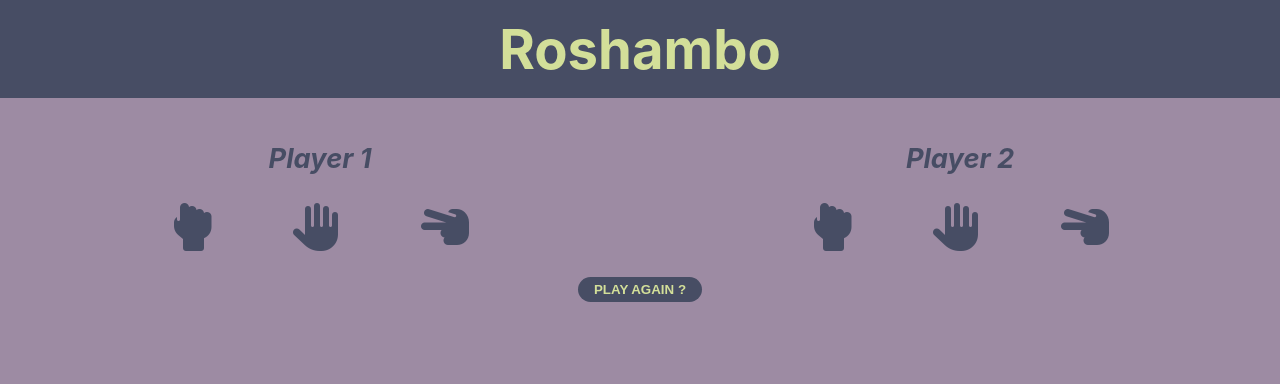
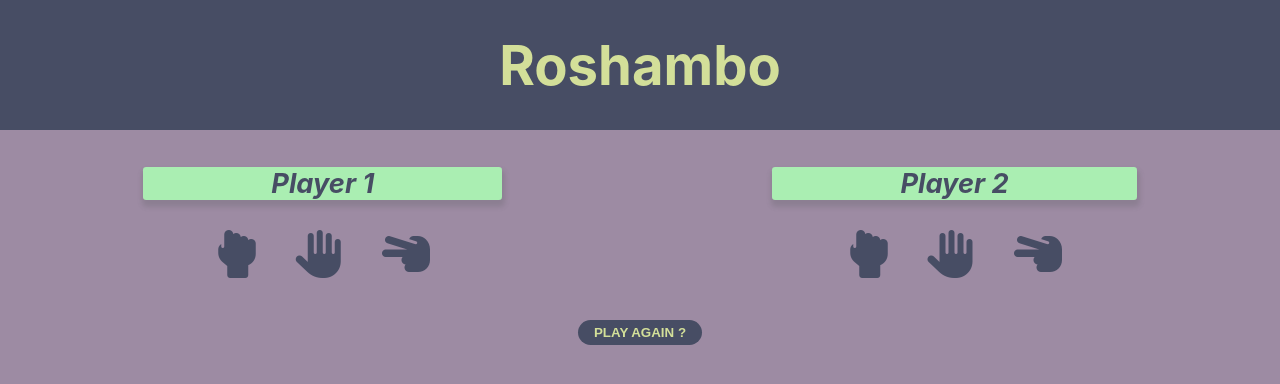
Before and after one commit to Taarts/RoshamboJS, a website built with Vite: page index.html in a window 1280 px wide. Built offline with nearby package versions, Linux system fonts and the light colour scheme.

Commit message:
Player 1/2 highlighted differently. one thing left to do... i don't know how

```diff
--- a/src/style.css
+++ b/src/style.css
@@ -20,42 +20,49 @@ body {
   padding: 0;
   text-align: center;
 }
+
 header h1 {
   color: var(--header-text-color);
   font-size: 3.4rem;
   text-align: center;
-  padding: 1rem;
+  padding: 2rem;
   margin: 0;
   background-color: var(--header-bckgd-color);
 }
 .container {
-  /* border: 2px solid green; */
   display: flex;
   /* flex-flow: column wrap; */
-  /* justify-content: center; */
+  justify-content: center;
   flex-flow: row wrap;
   justify-content: space-around;
   align-items: center;
+  padding: 0.51rem;
 }
 
 .container h1 {
+  display: block;
+  background-color: #aaeeb2;
+  border-radius: 0.2rem;
+  padding: 0 8rem;
   font-size: 1.7rem;
   color: #474d64;
   font-style: oblique;
+  /* text-decoration: underline; */
+  margin: 0.5rem;
+  box-shadow: 1px 5px 5px 2px rgba(75, 81, 82, 0.2);
 }
 
 fieldset {
   display: flex;
   justify-content: space-evenly;
-  padding-left: 0;
-  padding-right: 0;
+  margin: 1rem;
   border: none;
 }
 
 fieldset i {
   font-size: 3rem;
   color: #474d64;
-  margin: 0 2.5rem;
+  margin: 0 1.2rem;
 }
 
 section {
@@ -78,14 +85,9 @@ button {
   padding: 0.3rem 1rem;
   margin: 1rem;
 }
-
-/* button #restart {
-  display: flex;
-  flex-flow: column wrap;
-  justify-content: center;
-  align-items: center;
-  margin-inline: auto;
-} */
+button.hover {
+  background-color: var(--select-button-color);
+}
 
 button.active {
   background-color: var(--select-button-color);
```
Also changed, not shown: index.html (+1 -0 lines).
